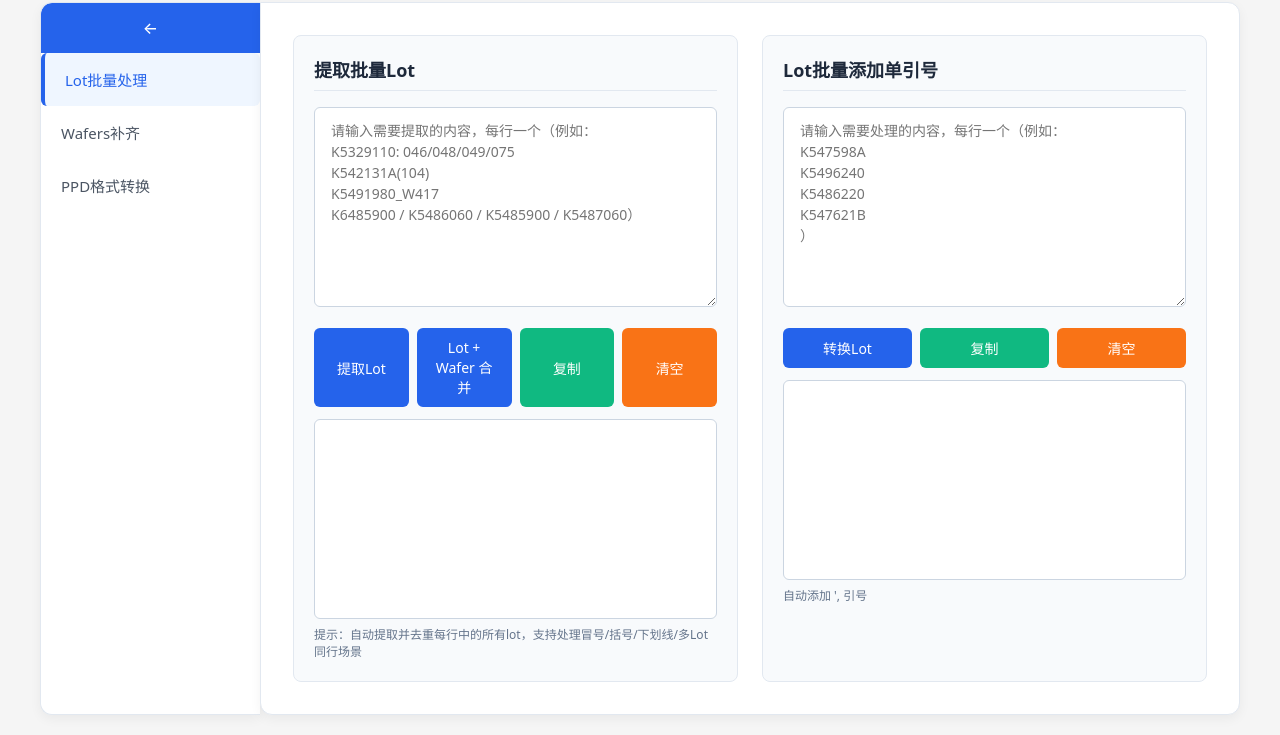
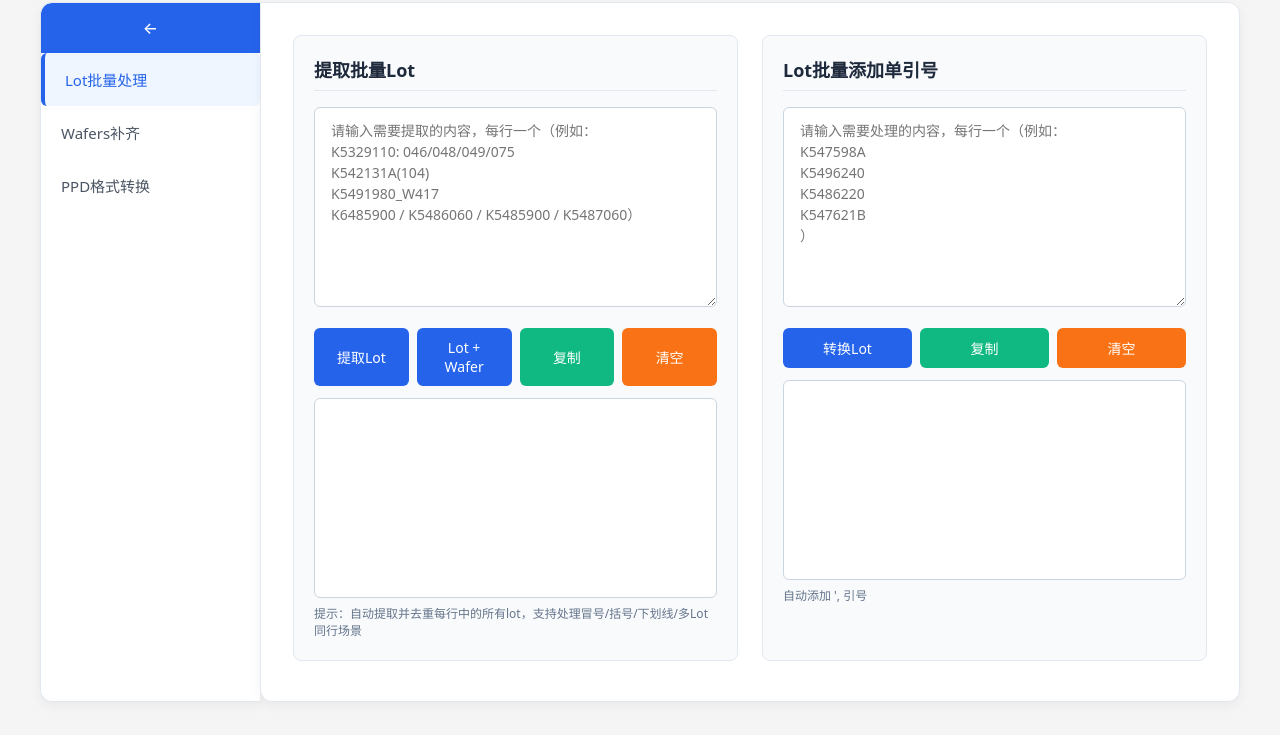
Before and after one commit to xiaoyuw1/text-lot-tool, a plain HTML site: page index.html in a window 1280 px wide. Shown: the part 82-817 px from the top of the page. Drawn offline with Linux system fonts and the light colour scheme.

Commit message:
Update index.html

```diff
--- a/index.html
+++ b/index.html
@@ -382,7 +382,7 @@ K5491980_W417
 K6485900 / K5486060 / K5485900 / K5487060）"></textarea>
                         <div class="btn-group">
                             <button id="extractBtn">提取Lot</button>
-                            <button onclick="mergeLotWafer()">Lot + Wafer 合并</button>
+                            <button onclick="mergeLotWafer()">Lot + Wafer</button>
                             <button id="copyExtractBtn" class="ok">复制</button>
                             <button id="clearExtractBtn" class="warn">清空</button>
                         </div>
```
